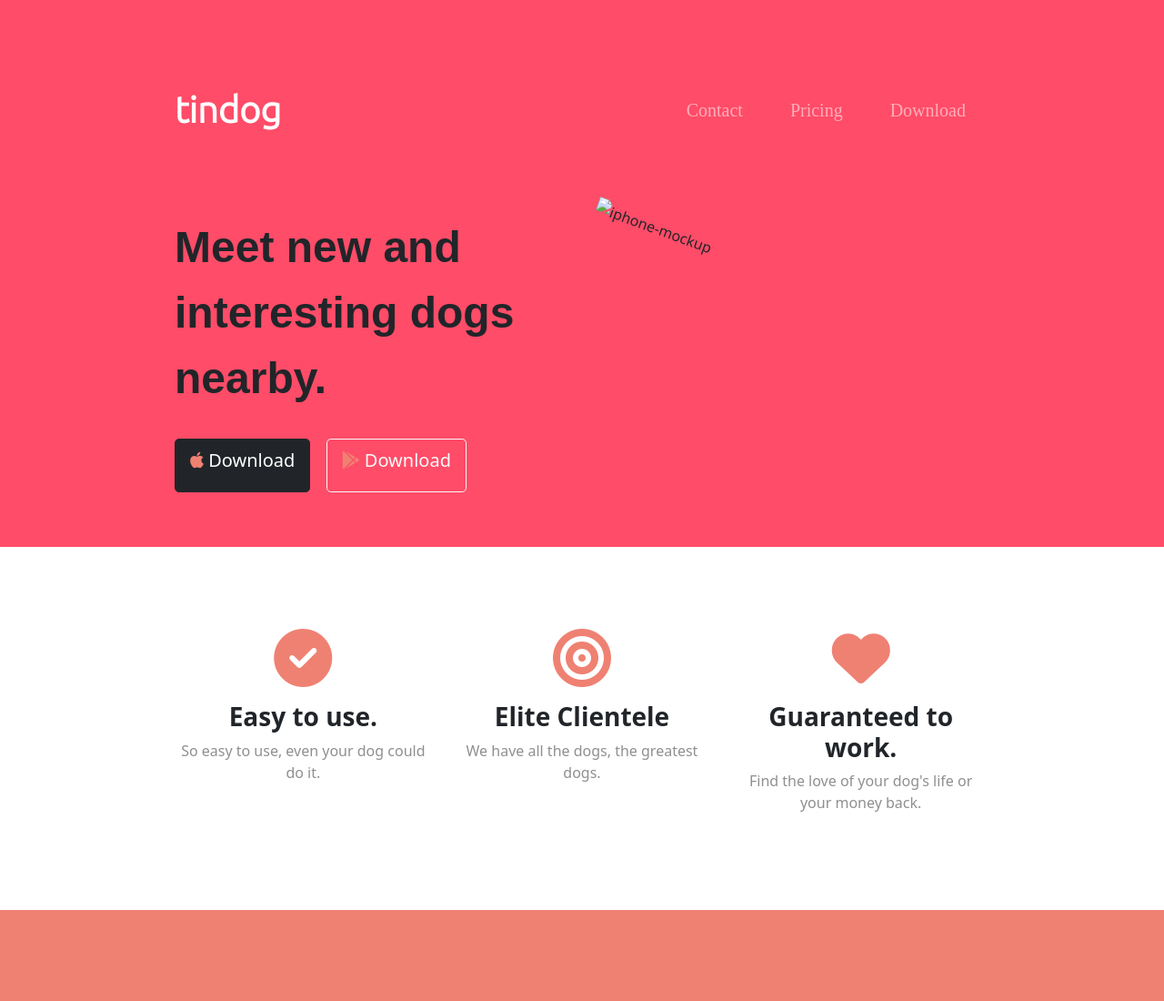
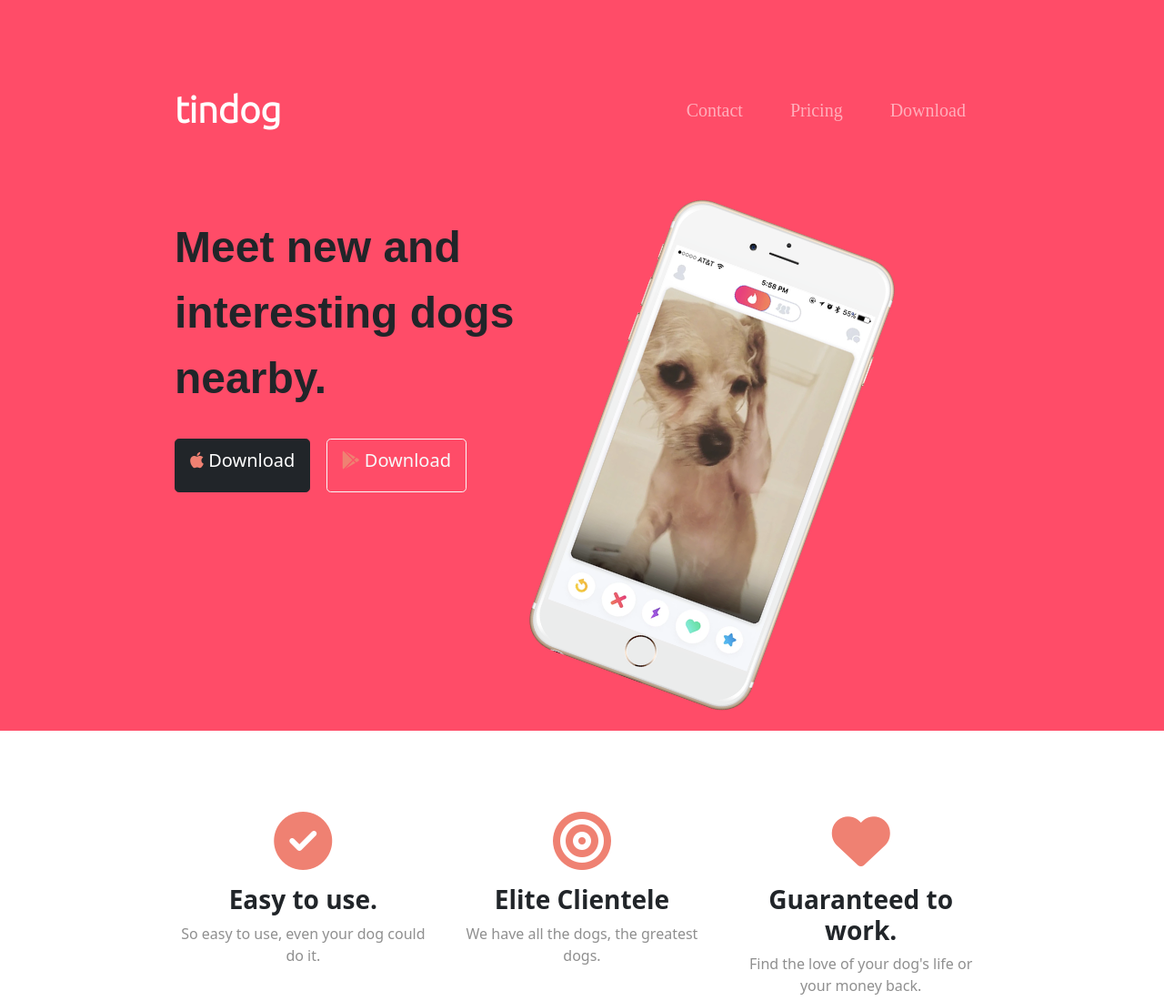
Before and after one commit to Vijayshub9/tindog, a plain HTML site: page index.html in a window 1280 px wide. Shown: the top 1100 px of the page at 91% size. Drawn offline with nearby package versions, Linux system fonts and the light colour scheme; files whose address does not match are found by name.

Commit message:
Update index.html

```diff
--- a/index.html
+++ b/index.html
@@ -62,7 +62,7 @@
           <button type="button" class="btn btn-outline-light btn-lg downloadbuttons"> <i class="fa-brands fa-google-play"></i> Download</button>
         </div>
         <div class="col-lg-6 ">
-          <img class="titleimage rotated" src="images/iphone6.png" alt="iphone-mockup">
+          <img class="titleimage rotated" src="https://github.com/Vijayshub9/tindog/blob/main/iphone6.png" alt="iphone-mockup">
         </div>
       </div>
     </div>
```
